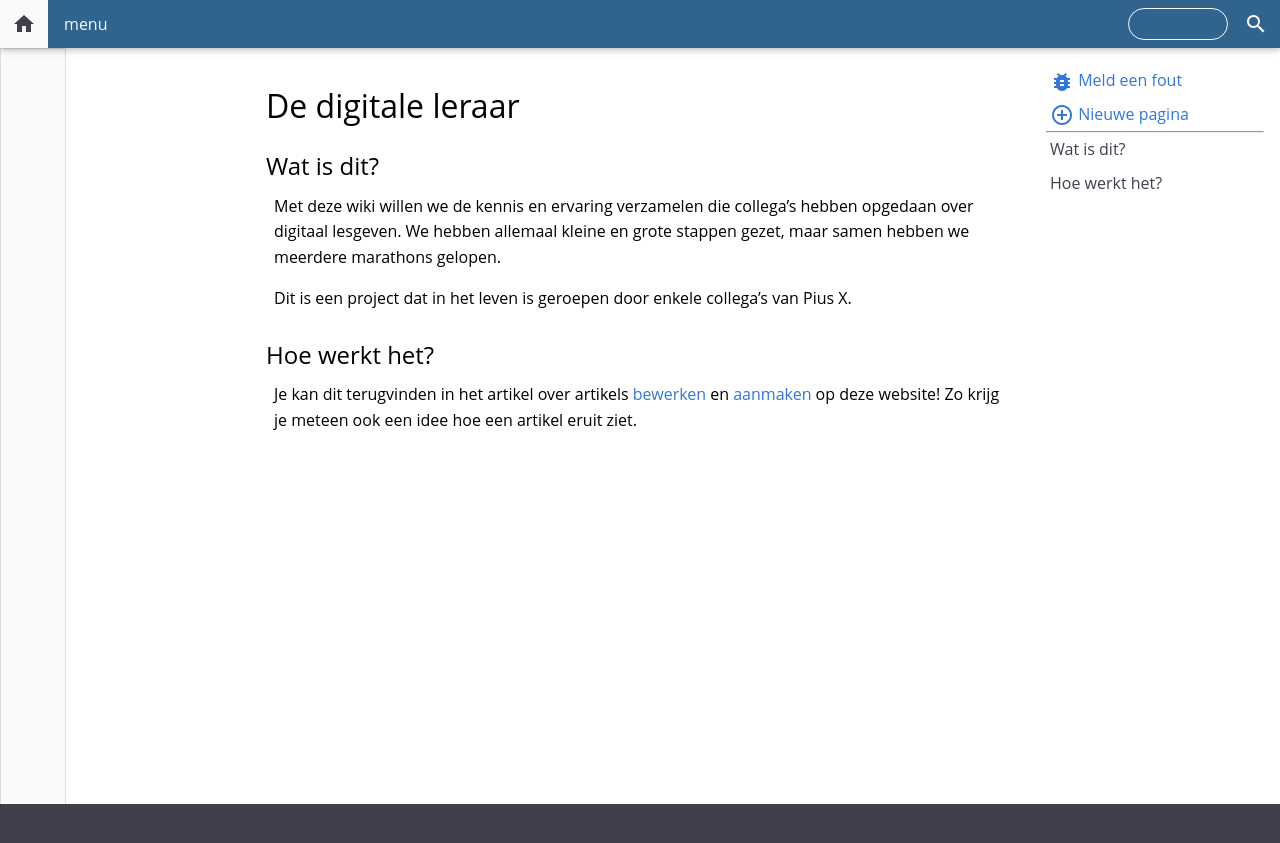
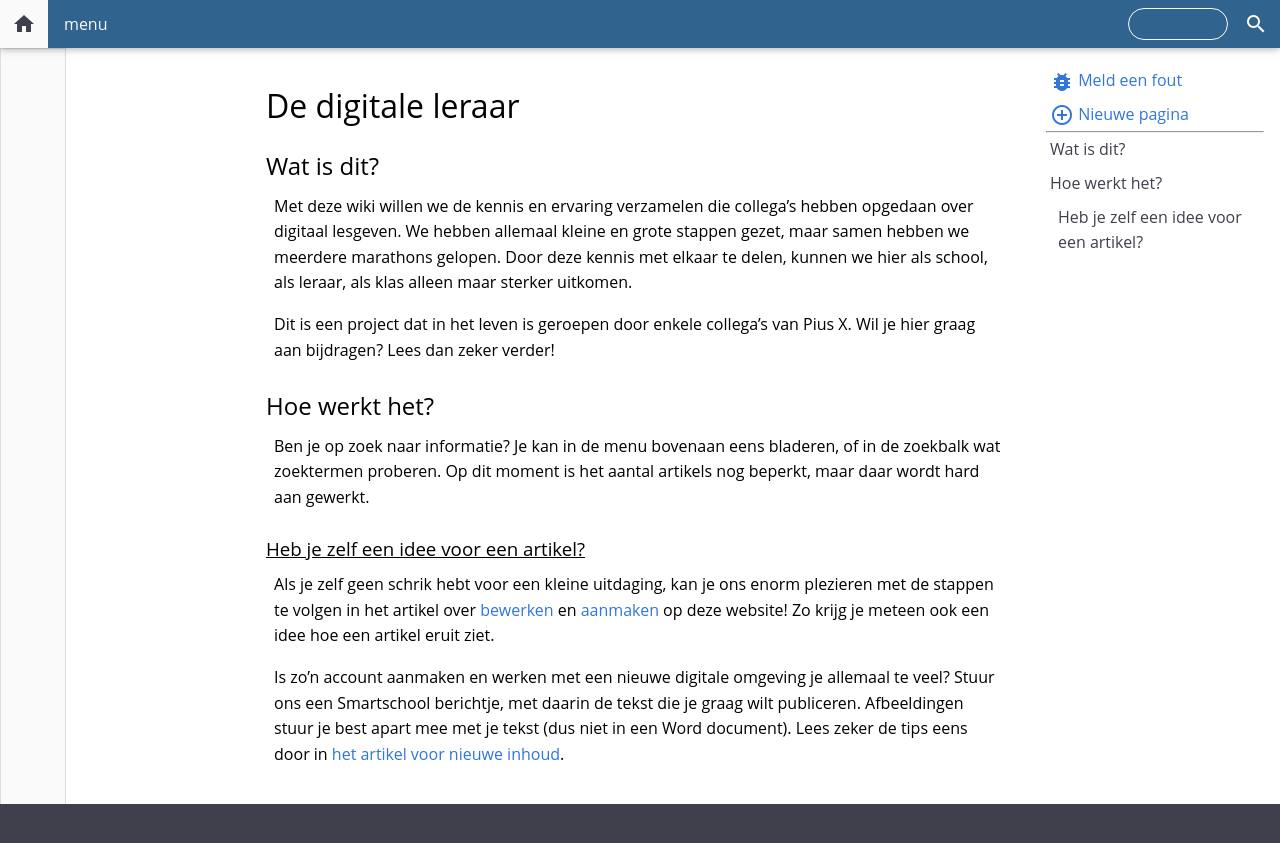
Before and after one commit to Pius-X-Antwerpen/digitale-leraar, a Jekyll site: the page built from index.md, in a window 1280 px wide. Shown: the top 843 px of the page. Built offline with Jekyll 4.4.1, drawn with Linux system fonts in a browser that asks for light colours.

Commit message:
Update index.md

```diff
--- a/index.md
+++ b/index.md
@@ -5,10 +5,16 @@ pagetype: homepage
 
 ## Wat is dit?
 
-Met deze wiki willen we de kennis en ervaring verzamelen die collega's hebben opgedaan over digitaal lesgeven. We hebben allemaal kleine en grote stappen gezet, maar samen hebben we meerdere marathons gelopen.
+Met deze wiki willen we de kennis en ervaring verzamelen die collega's hebben opgedaan over digitaal lesgeven. We hebben allemaal kleine en grote stappen gezet, maar samen hebben we meerdere marathons gelopen. Door deze kennis met elkaar te delen, kunnen we hier als school, als leraar, als klas alleen maar sterker uitkomen.
 
-Dit is een project dat in het leven is geroepen door enkele collega's van Pius X.
+Dit is een project dat in het leven is geroepen door enkele collega's van Pius X. Wil je hier graag aan bijdragen? Lees dan zeker verder!
 
 ## Hoe werkt het?
 
-Je kan dit terugvinden in het artikel over artikels [bewerken](https://pius-x-antwerpen.github.io/digitale-leraar/pages/digitale-leraar-artikel-bewerken.html) en [aanmaken](https://pius-x-antwerpen.github.io/digitale-leraar/pages/digitale-leraar-artikel-schrijven.html) op deze website! Zo krijg je meteen ook een idee hoe een artikel eruit ziet.
+Ben je op zoek naar informatie? Je kan in de menu bovenaan eens bladeren, of in de zoekbalk wat zoektermen proberen. Op dit moment is het aantal artikels nog beperkt, maar daar wordt hard aan gewerkt.
+
+### Heb je zelf een idee voor een artikel?
+
+Als je zelf geen schrik hebt voor een kleine uitdaging, kan je ons enorm plezieren met de stappen te volgen in het artikel over [bewerken](https://pius-x-antwerpen.github.io/digitale-leraar/pages/digitale-leraar-artikel-bewerken.html) en [aanmaken](https://pius-x-antwerpen.github.io/digitale-leraar/pages/digitale-leraar-artikel-schrijven.html) op deze website! Zo krijg je meteen ook een idee hoe een artikel eruit ziet.
+
+Is zo'n account aanmaken en werken met een nieuwe digitale omgeving je allemaal te veel? Stuur ons een Smartschool berichtje, met daarin de tekst die je graag wilt publiceren. Afbeeldingen stuur je best apart mee met je tekst (dus niet in een Word document). Lees zeker de tips eens door in [het artikel voor nieuwe inhoud](https://pius-x-antwerpen.github.io/digitale-leraar/pages/digitale-leraar-artikel-schrijven.html).
```
